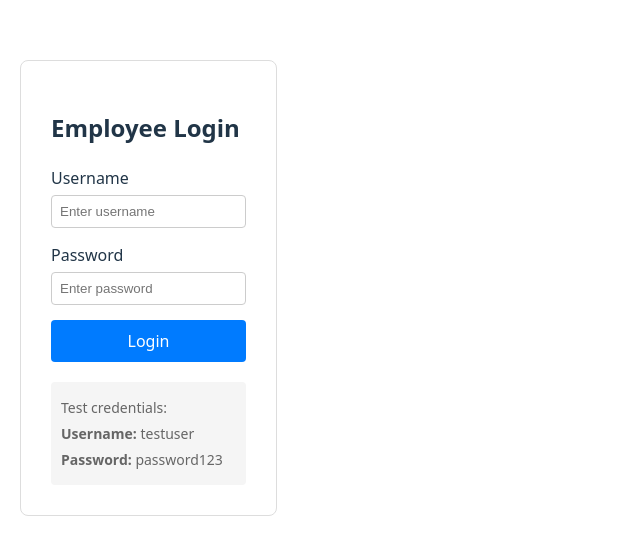
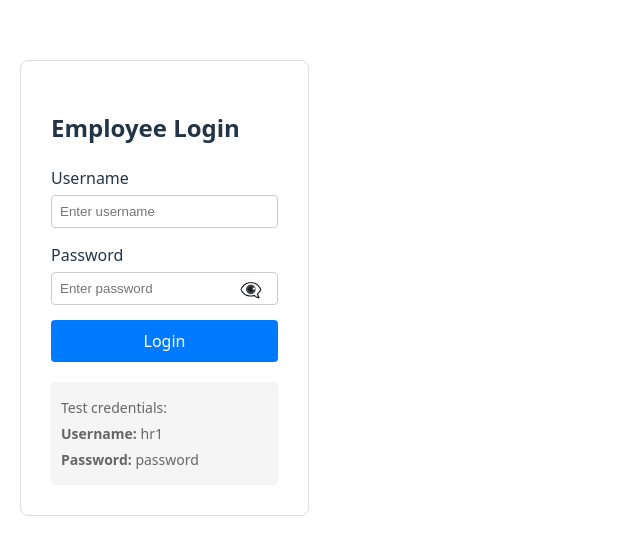
Before and after one commit to vishnu-ing/react-frontend, a React app: page /login in a window 1280 px wide. Shown: the part 112-666 px from the top of the page, without its empty margins (0-640 px from the left). Built offline with nearby package versions, Linux system fonts and the light colour scheme; the HTML template or start-up script is replaced by a standard one.

Commit message:
SCRUM-32: add show/hide password toggle

```diff
--- a/src/pages/Login.css
+++ b/src/pages/Login.css
@@ -78,3 +78,30 @@
   .test-credentials p {
     margin: 5px 0;
   }
+
+  /* Add to your existing Login.css */
+
+.password-input-wrapper {
+  position: relative;
+  display: flex;
+  align-items: center;
+}
+
+.password-input-wrapper input {
+  padding-right: 40px; /* Make room for the button */
+}
+
+.password-toggle {
+  position: absolute;
+  right: 8px;
+  background: none;
+  border: none;
+  cursor: pointer;
+  padding: 4px 8px;
+  font-size: 18px;
+  line-height: 1;
+}
+
+.password-toggle:hover {
+  opacity: 0.7;
+}
--- a/src/pages/Login.jsx
+++ b/src/pages/Login.jsx
@@ -8,6 +8,7 @@
   const [password, setPassword] = useState("");
   const [error, setError] = useState("");
   const [loading, setLoading] = useState(false);
+  const [showPassword, setShowPassword] = useState(false);
   const navigate = useNavigate();
 
   const handleSubmit = async (e) => {
@@ -64,14 +65,24 @@
 
           <div className="form-group">
             <label htmlFor="password">Password</label>
+            <div className="password-input-wrapper">
               <input
                 id="password"
-              type="password"
+                type={showPassword ? "text" : "password"}
                 value={password}
                 onChange={(e) => setPassword(e.target.value)}
                 placeholder="Enter password"
                 disabled={loading}
               />
+              <button
+                type="button"
+                className="password-toggle"
+                onClick={() => setShowPassword(!showPassword)}
+                aria-label={showPassword ? "Hide password" : "Show password"}
+              >
+                {showPassword ? "👁️" : "👁️‍🗨️"}
+              </button>
+            </div>
           </div>
 
           {error && <div className="error-message">{error}</div>}
@@ -84,10 +95,10 @@
         <div className="test-credentials">
           <p>Test credentials:</p>
           <p>
-            <strong>Username:</strong> testuser
+            <strong>Username:</strong> hr1
           </p>
           <p>
-            <strong>Password:</strong> password123
+            <strong>Password:</strong> password
           </p>
         </div>
       </div>
```
Lines whose indentation alone changed are shown as unchanged.
